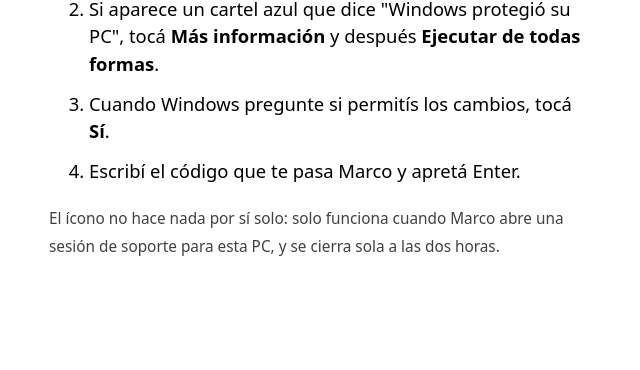
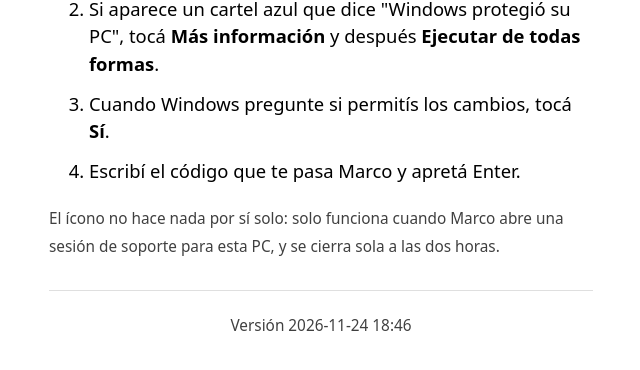
Before and after one commit to Cocho92/soporte, a plain HTML site: page index.html in a window 1280 px wide. Shown: the part 324-694 px from the top of the page, without its empty margins (319-959 px from the left). Drawn offline with Linux system fonts and the light colour scheme.

Commit message:
Actualiza el lanzador

```diff
--- a/index.html
+++ b/index.html
@@ -25,5 +25,7 @@
   <li>Escribí el código que te pasa Marco y apretá Enter.</li>
 </ol>
 <p><small>El ícono no hace nada por sí solo: solo funciona cuando Marco abre una sesión de soporte para esta PC, y se cierra sola a las dos horas.</small></p>
+<hr style="border:none;border-top:1px solid #8884;margin:2rem 0 .5rem">
+<p style="text-align:center"><small>Versión 2026-11-24 18:46</small></p>
 </body>
 </html>
```
